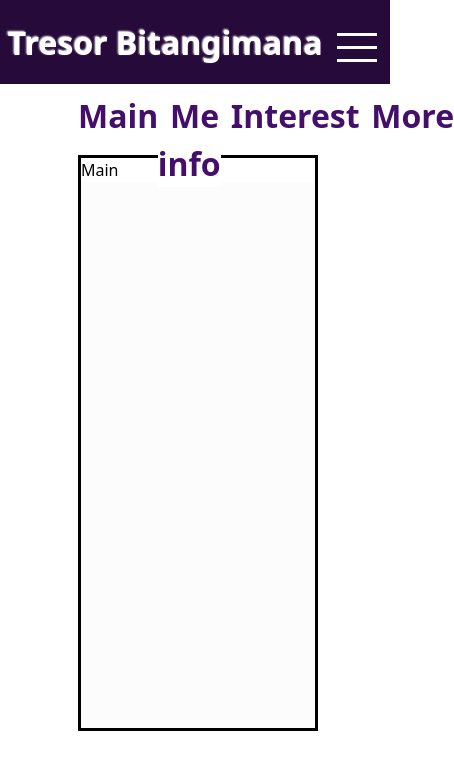
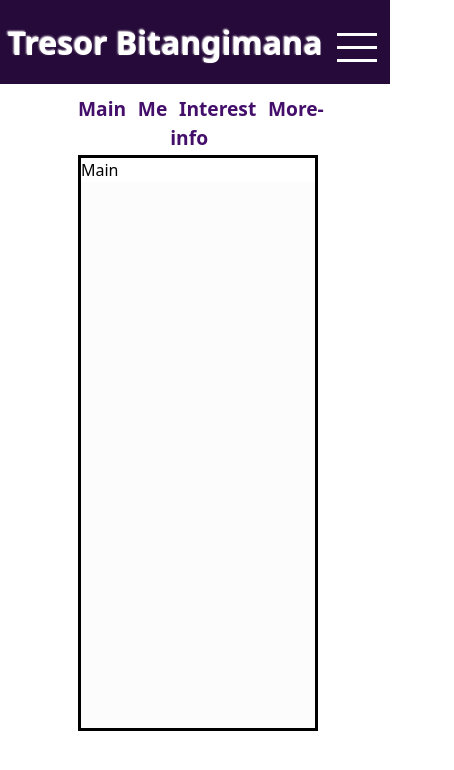
Before and after one commit to TresorBitangimana/Tresor_Portfolio, a React (Vite) app in the folder Tresor_portfolio/: page /Portfolio/About/About in a window 390 px wide. Shown: the top 770 px of the page, 454 px wide, since content can reach past the window. Built offline with nearby package versions, Linux system fonts and the light colour scheme.

Commit message:
small touches

```diff
--- a/Tresor_portfolio/src/About/About.css
+++ b/Tresor_portfolio/src/About/About.css
@@ -25,7 +25,7 @@
 .about-nav ul li{
     display: inline;
     margin-right: 5%;
-    font-size: 2em;
+    font-size: clamp(1.2em, 3vw, 2em);
     user-select: none;
     color: var(--primary-color);
     font-weight: bold;
--- a/Tresor_portfolio/src/About/About.jsx
+++ b/Tresor_portfolio/src/About/About.jsx
@@ -55,7 +55,7 @@ function About(){
                         <li className="about-paths" id="about-paths" onClick={() => changeContent(1)}>Main</li>
                         <li className="about-paths" id="about-paths" onClick={() => changeContent(2)}>Me</li>
                         <li className="about-paths" id="about-paths" onClick={() => changeContent(3)}>Interest</li>
-                        <li className="about-paths" id="about-paths" onClick={() => changeContent(4)}>More info</li>
+                        <li className="about-paths" id="about-paths" onClick={() => changeContent(4)}>More-info</li>
                     </ul>
                 </nav>
                 <div className="about-info-container">
--- a/Tresor_portfolio/src/App.jsx
+++ b/Tresor_portfolio/src/App.jsx
@@ -11,6 +11,7 @@ import {BrowserRouter as Router, Routes, Route, Link} from 'react-router-dom';
 
 function App() {
 
+  //shows the media nav bar when the user clicked the more options button
   function showMediaNav(){
     const mediaNav = document.getElementById("media-nav-bar-container");
     if(mediaNav.style.display == "none"){
@@ -19,6 +20,12 @@ function App() {
     else{
       mediaNav.style.display = "none";
     }
+  }
+
+  //removes the media nav when a path is selected
+  function pathSelected(){
+    const mediaNav = document.getElementById("media-nav-bar-container");
+    mediaNav.style.display = "none";
   }
 
   return (
@@ -48,9 +55,9 @@ function App() {
 
         {/* media nar bar shows when the more options button is clicked  */}
         <div className="media-nav-bar-container" id="media-nav-bar-container">
-          <Link className="media-paths" to="/">Home</Link>
-          <Link className="media-paths" to="/Projects/Projects">Projects</Link>
-          <Link className="media-paths" to="/About/About">About</Link>
+          <Link className="media-paths" to="/" onClick={() => pathSelected()}>Home</Link>
+          <Link className="media-paths" to="/Projects/Projects" onClick={() => pathSelected()}>Projects</Link>
+          <Link className="media-paths" to="/About/About" onClick={() => pathSelected()}>About</Link>
         </div>
 
       <Routes>
```
